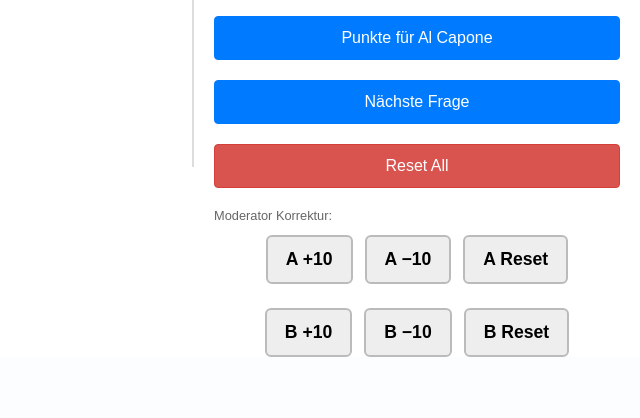
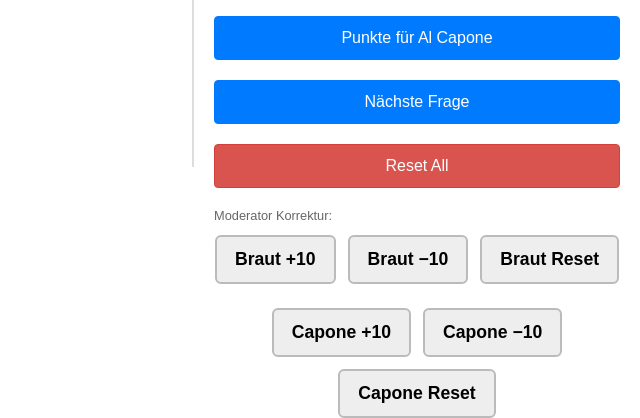
Before and after one commit to chrisiszr/familyfeud, a Flask app: page / in a window 1280 px wide. Shown: the part 630-1048 px from the top of the page, without its empty margins (640-1280 px from the left). Before the commit the page ends 987 px from the top, so only its background shows below. Run offline with Flask 3, Linux system fonts and the light colour scheme.

Commit message:
name changes

```diff
--- a/Hochzeitsspiel/templates/index.html
+++ b/Hochzeitsspiel/templates/index.html
@@ -129,18 +129,18 @@
           <form method="post" action="{{ url_for('adjust_score') }}">
             <input type="hidden" name="team" value="A">
             <input type="hidden" name="delta" value="10">
-            <button type="submit" class="mod-btn">A +10</button>
+            <button type="submit" class="mod-btn">Braut +10</button>
           </form>
           <!-- Team A -10 -->
           <form method="post" action="{{ url_for('adjust_score') }}">
             <input type="hidden" name="team" value="A">
             <input type="hidden" name="delta" value="-10">
-            <button type="submit" class="mod-btn">A −10</button>
+            <button type="submit" class="mod-btn">Braut −10</button>
           </form>
           <!-- Team A Reset -->
           <form method="post" action="{{ url_for('reset_score') }}">
             <input type="hidden" name="team" value="A">
-            <button type="submit" class="mod-btn">A Reset</button>
+            <button type="submit" class="mod-btn">Braut Reset</button>
           </form>
 
           <!-- Spacer oder Zeilenumbruch, falls gewünscht -->
@@ -150,18 +150,18 @@
           <form method="post" action="{{ url_for('adjust_score') }}">
             <input type="hidden" name="team" value="B">
             <input type="hidden" name="delta" value="10">
-            <button type="submit" class="mod-btn">B +10</button>
+            <button type="submit" class="mod-btn">Capone +10</button>
           </form>
           <!-- Team B -10 -->
           <form method="post" action="{{ url_for('adjust_score') }}">
             <input type="hidden" name="team" value="B">
             <input type="hidden" name="delta" value="-10">
-            <button type="submit" class="mod-btn">B −10</button>
+            <button type="submit" class="mod-btn">Capone −10</button>
           </form>
           <!-- Team B Reset -->
           <form method="post" action="{{ url_for('reset_score') }}">
             <input type="hidden" name="team" value="B">
-            <button type="submit" class="mod-btn">B Reset</button>
+            <button type="submit" class="mod-btn">Capone Reset</button>
           </form>
         </div>
       </div>
```
